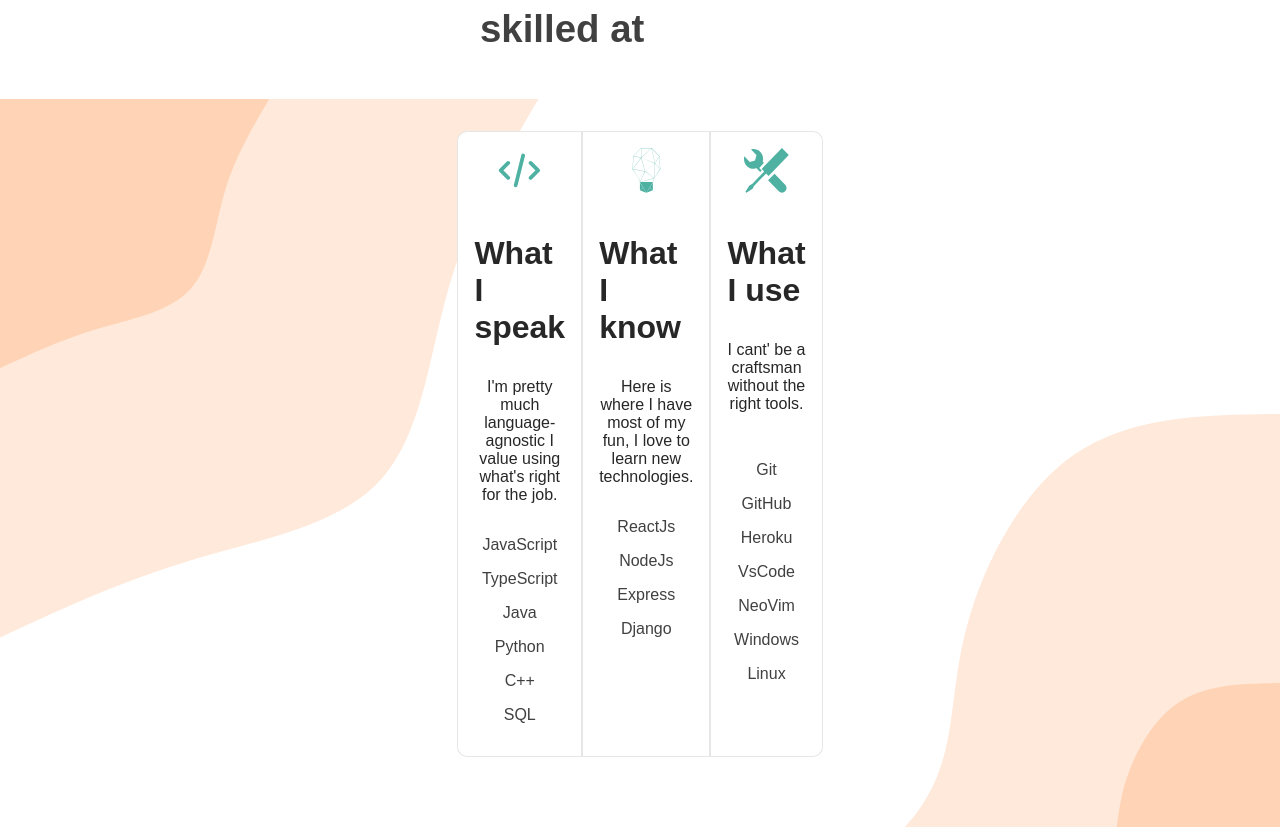
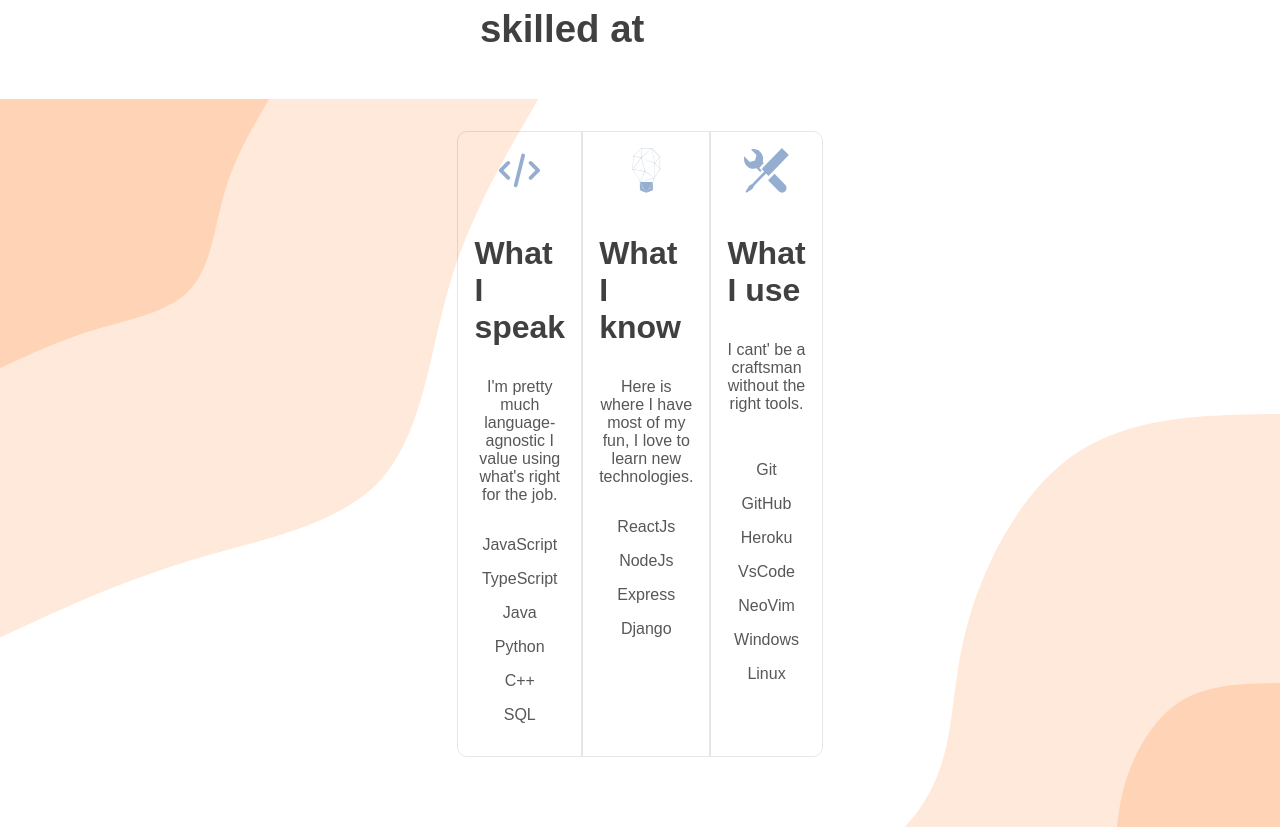
Before and after one commit to dndanli/dndanli-portfolio-v2, a React (Create React App) app in the folder dndanli-portfolio/: page / in a window 1280 px wide. Shown: the part 1165-1994 px from the top of the page. Built offline with nearby package versions, Linux system fonts and the light colour scheme.

Commit message:
changed text color

```diff
--- a/dndanli-portfolio/src/Components/Skillset/Skillset.style.ts
+++ b/dndanli-portfolio/src/Components/Skillset/Skillset.style.ts
@@ -8,8 +8,8 @@ const StyledSkillset = styled(Skillset)`
   align-items: center;
   padding: 1rem;
   border: 1px solid rgba(16, 16, 16, 0.1);
-  background-color: #ffffff;
   height: 37rem;
+
   ul {
     list-style-type: none;
     width: 90%;
@@ -19,25 +19,25 @@ const StyledSkillset = styled(Skillset)`
   }
   .skill-li {
     margin-bottom: 1rem;
-    color: rgba(16, 16, 16, 0.8);
+    color: rgba(16, 16, 16, 0.7);
   }
 
   .skill-icon {
     font-size: 2.8rem;
-    color: #4eb1a2;
+    color: #95aed0;
     margin-bottom: 2rem;
   }
 
   .skill-title {
     margin-bottom: 1rem;
-    color: rgba(16, 16, 16, 0.9);
+    color: rgba(16, 16, 16, 0.8);
   }
 
   .skill-info {
     text-align: center;
     margin-top: 1rem;
     margin-bottom: 2rem;
-    color: rgba(16, 16, 16, 0.9);
+    color: rgba(16, 16, 16, 0.7);
   }
 `;
 
```
